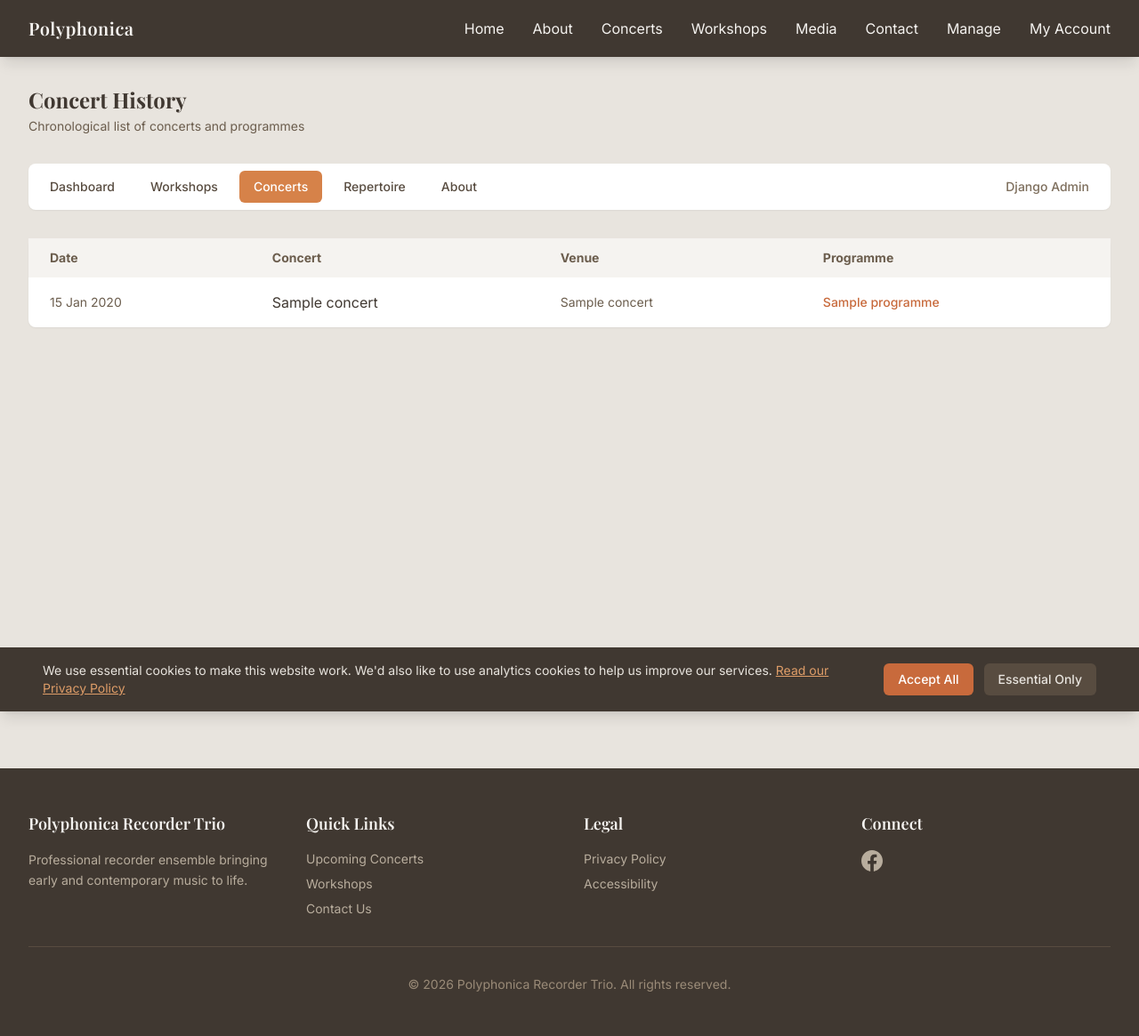
After one commit to polyphonica/polyphonicarecordertrio, a Django app: page /manage/repertoire/concerts/ in a window 1280 px wide. The commit adds this page. Shown: the whole page at 89% size. Run offline with Django 5.2, Linux system fonts and the light colour scheme; a user stored in the database is signed in; tables that the repository leaves empty hold one stand-in row (values such as "Sample post"); parts of the project's set-up code (start-up, migrations or seed data) failed here and were passed over; some libraries are stand-ins or nearby versions; some web fonts are replaced.

Commit message:
Add Concert History view in Repertoire section
- Simple chronological table: Date, Concert, Venue, Programme
- Clickable programme links to open programme detail
- Added to Repertoire sub-navigation

Co-Authored-By: Claude Opus 4.5 <noreply@anthropic.com>

```diff
--- a/repertoire/urls.py
+++ b/repertoire/urls.py
@@ -4,6 +4,9 @@ from . import views
 app_name = 'repertoire'
 
 urlpatterns = [
+    # Concert history (chronological list with programmes)
+    path('concerts/', views.concert_history, name='concert_history'),
+
     # Composers
     path('composers/', views.composer_list, name='composer_list'),
     path('composers/add/', views.composer_add, name='composer_add'),
--- a/repertoire/views.py
+++ b/repertoire/views.py
@@ -16,6 +16,7 @@ from reportlab.lib.units import mm
 from reportlab.platypus import SimpleDocTemplate, Table, TableStyle, Paragraph, Spacer
 
 from .models import Composer, Piece, Movement, Programme, ProgrammeItem
+from concerts.models import Concert
 
 
 # =============================================================================
@@ -72,6 +73,17 @@ class ProgrammeItemForm(forms.ModelForm):
             'talk_text': forms.Textarea(attrs={'class': 'w-full px-3 py-2 border border-primary-300 rounded-lg', 'rows': 4}),
             'notes': forms.Textarea(attrs={'class': 'w-full px-3 py-2 border border-primary-300 rounded-lg', 'rows': 2}),
         }
+
+
+# =============================================================================
+# Concert History View
+# =============================================================================
+
+@staff_member_required
+def concert_history(request):
+    """Chronological list of all concerts with their programmes."""
+    concerts = Concert.objects.select_related('programme').order_by('-date')
+    return render(request, 'repertoire/concert_history.html', {'concerts': concerts})
 
 
 # =============================================================================
--- a/templates/repertoire/_subnav.html
+++ b/templates/repertoire/_subnav.html
@@ -1,4 +1,7 @@
 <div class="mb-6 flex gap-4 text-sm">
+    <a href="{% url 'repertoire:concert_history' %}" class="{% if 'concert_history' in request.resolver_match.url_name %}text-accent-600 font-semibold{% else %}text-primary-600 hover:text-accent-600{% endif %}">
+        Concert History
+    </a>
     <a href="{% url 'repertoire:programme_list' %}" class="{% if 'programme' in request.resolver_match.url_name %}text-accent-600 font-semibold{% else %}text-primary-600 hover:text-accent-600{% endif %}">
         Programmes
     </a>
--- /dev/null
+++ b/templates/repertoire/concert_history.html
@@ -0,0 +1,44 @@
+{% extends 'staff/base.html' %}
+
+{% block title %}Concert History - Polyphonica{% endblock %}
+{% block page_title %}Concert History{% endblock %}
+{% block page_subtitle %}Chronological list of concerts and programmes{% endblock %}
+
+{% block staff_content %}
+<div class="bg-white rounded-lg shadow-sm">
+    <div class="overflow-x-auto">
+        <table class="w-full">
+            <thead class="bg-primary-50 text-left text-sm text-primary-600">
+                <tr>
+                    <th class="px-6 py-3">Date</th>
+                    <th class="px-6 py-3">Concert</th>
+                    <th class="px-6 py-3">Venue</th>
+                    <th class="px-6 py-3">Programme</th>
+                </tr>
+            </thead>
+            <tbody class="divide-y divide-primary-100">
+                {% for concert in concerts %}
+                <tr class="hover:bg-primary-50">
+                    <td class="px-6 py-4 text-sm text-primary-600 whitespace-nowrap">{{ concert.date|date:"j M Y" }}</td>
+                    <td class="px-6 py-4 text-primary-900">{{ concert.title }}</td>
+                    <td class="px-6 py-4 text-sm text-primary-600">{{ concert.venue_name }}</td>
+                    <td class="px-6 py-4 text-sm">
+                        {% if concert.programme %}
+                        <a href="{% url 'repertoire:programme_detail' concert.programme.pk %}" class="text-accent-600 hover:text-accent-700 font-medium">
+                            {{ concert.programme.title }}
+                        </a>
+                        {% else %}
+                        <span class="text-primary-400">—</span>
+                        {% endif %}
+                    </td>
+                </tr>
+                {% empty %}
+                <tr>
+                    <td colspan="4" class="px-6 py-8 text-center text-primary-500">No concerts found.</td>
+                </tr>
+                {% endfor %}
+            </tbody>
+        </table>
+    </div>
+</div>
+{% endblock %}
```
